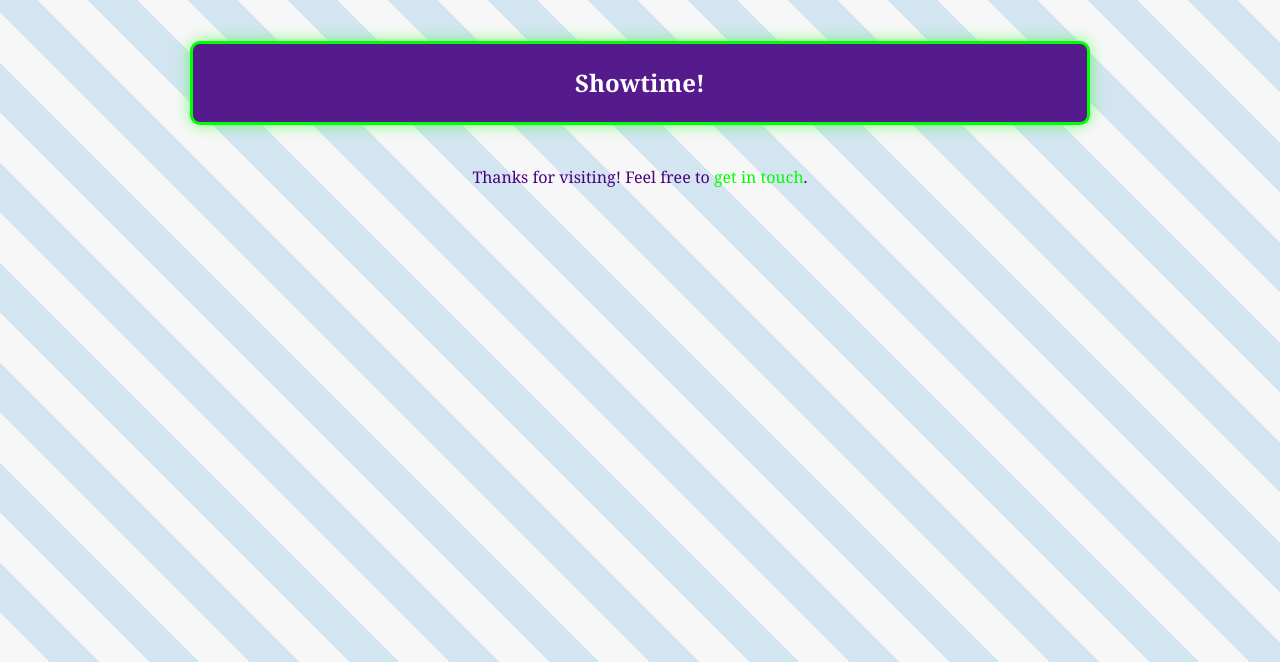
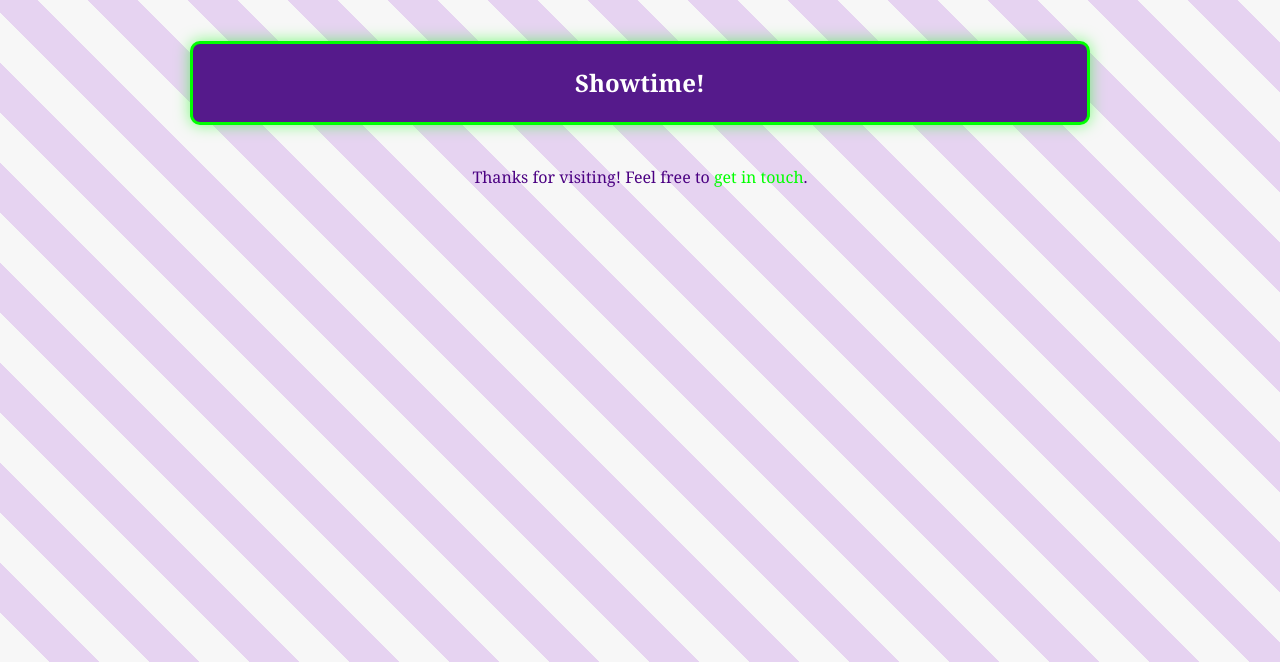
Before and after one commit to lilmeesh/A-Spooky-site, a plain HTML site: page index.html in a window 1280 px wide. Shown: the part 138-800 px from the top of the page. Drawn offline with Linux system fonts and the light colour scheme.

Commit message:
Update index.html

```diff
--- a/index.html
+++ b/index.html
@@ -7,7 +7,7 @@
     <title>Who is Meesh?</title>
 
     <style>
-        /* Clean Beetlejuice-Themed Background */
+        /* Clean Beetlejuice-Themed Background with Pastel Purple Stripes */
         body {
             font-family: 'Georgia', serif;
             color: #4B0082; /* Deep Purple text */
@@ -16,8 +16,8 @@
             padding: 20px;
             line-height: 1.6;
             background-color: #f7f7f7; /* Light, neutral background */
-            background-image: linear-gradient(45deg, #f7f7f7 25%, #d3e5f1 25%, #d3e5f1 50%, #f7f7f7 50%, #f7f7f7 75%, #d3e5f1 75%);
-            background-size: 100px 100px; /* Subtle blue criss-cross pattern */
+            background-image: linear-gradient(45deg, #f7f7f7 25%, #e6d3f1 25%, #e6d3f1 50%, #f7f7f7 50%, #f7f7f7 75%, #e6d3f1 75%);
+            background-size: 100px 100px; /* Subtle pastel purple criss-cross pattern */
         }
 
         /* Heading style */
```
